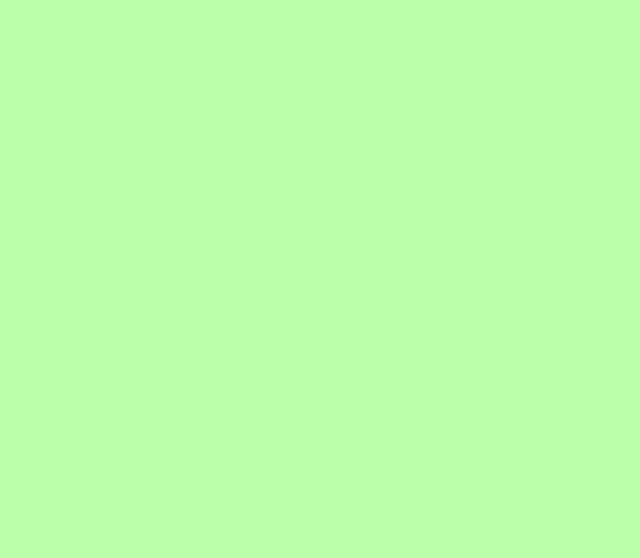
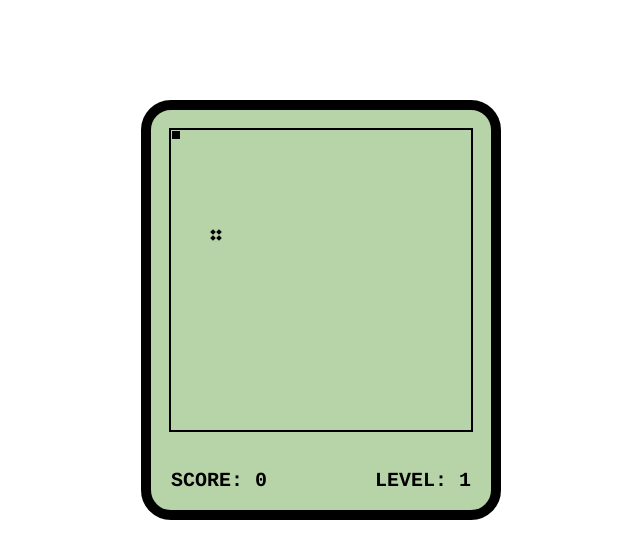
Before and after one commit to PoarryScript/TsGreedySnake, a website built with webpack: page src/index.html in a window 1280 px wide. Shown: the whole page, without its empty margins (319-959 px from the left). Built offline with nearby package versions, Linux system fonts and the light colour scheme.

Commit message:
ADD: base stage

```diff
--- a/src/index.html
+++ b/src/index.html
@@ -6,7 +6,36 @@
 <title>贪吃蛇</title>
 
 <body>
+    <div id="main">
+        <!-- 主控制台-->
+        <div id="stage">
+            <!-- 贪吃蛇-->
+            <div id="snake">
+                <!--一节一节组成部分-->
+                <div></div>
+            </div>
+            <!--食物-->
+            <div id="food">
+                <div></div>
 
+                <div></div>
+                <div></div>
+
+                <div></div>
+            </div>
+        </div>
+        <!-- 记分牌-->
+        <div id="score-panel">
+            <div>
+                SCORE: <span id="dcore">0</span>
+            </div>
+            <div>
+                LEVEL: <span id="level">1</span>
+            </div>
+
+        </div>
+
+    </div>
 </body>
 
 </html>
--- a/src/style/index.less
+++ b/src/style/index.less
@@ -1,5 +1,72 @@
+//清除默认样式
+ *{
+     margin: 0;
+     padding: 0;
+     //改变盒子模型的计算方式
+     box-sizing: border-box;
+ }
+ //设置变量 （类似常量 ）
+ @bg-color:#b7d4a8;
 body{
-    background-color: #bfa;
-    display: flex
-    ;
+    font: bold 20px "Courier";
 }
+#main{
+    width: 360px;
+    height: 420px;
+    background-color: @bg-color;
+    margin: 100px auto;
+    border: 10px solid black;
+    border-radius: 30px ;
+    display: flex;
+    flex-flow: column;//主轴方向
+    align-items: center;
+    justify-content: space-around;
+
+}
+#stage{
+    width: 304px;
+    height: 304px;
+    border: 2px solid black;
+    position: relative;
+
+    //贪吃蛇
+    #snake{
+        //设置子div的样式 因为蛇是一节一节的所以只需要设置子div
+        &>div{
+            width: 10px;
+            height: 10px;
+            background-color:black;
+            border: 1px  solid @bg-color;
+            position: absolute;
+
+        }
+
+    }
+    //食物
+    #food{
+            left: 40px;
+            width: 10px;
+            height: 10px;
+            top: 100px;
+            position: absolute;
+            display: flex;
+            flex-flow: column wrap;
+            justify-content: space-between;
+            align-content: space-between;
+            //设置子div样式
+            &>div{
+                width: 4px;
+                height: 4px;
+                background-color: black;
+                transform: rotate(45deg);
+            }
+
+    }
+
+}
+#score-panel{
+
+    width: 300px;
+    display: flex;
+    justify-content: space-between;
+}
--- a/webpack.config.js
+++ b/webpack.config.js
@@ -97,7 +97,7 @@ module.exports = {
         }),
         new HtmlWebPackPlugin({
             //可以传入网页的配置
-            // template: "./src/temple.html" //网页模版，用于统一的样式
+            template: "./src/index.html" //网页模版，用于统一的样式
         }), //自动生成html文件并且引入相关的资源
     ],
     //用来设置引用模块
```
Also changed, not shown: dist/bundle.js (deleted), dist/index.html (deleted).
